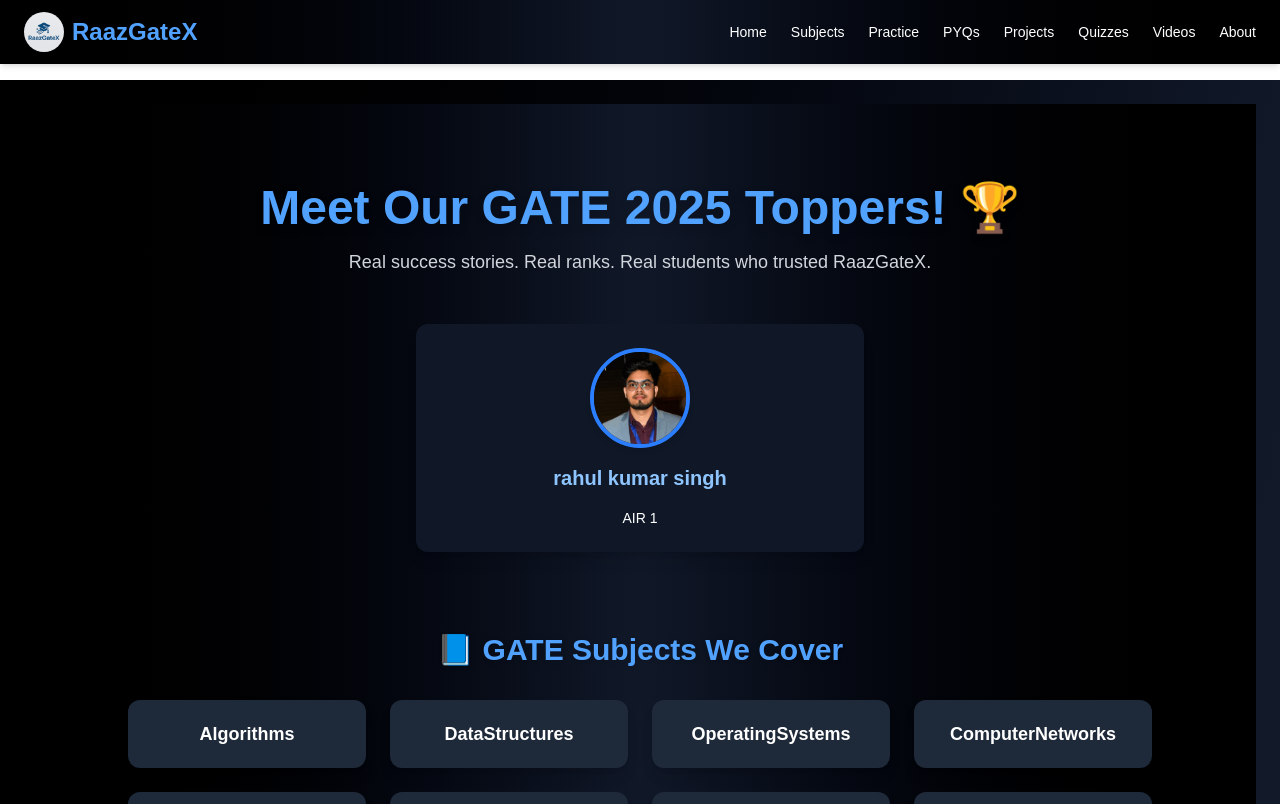
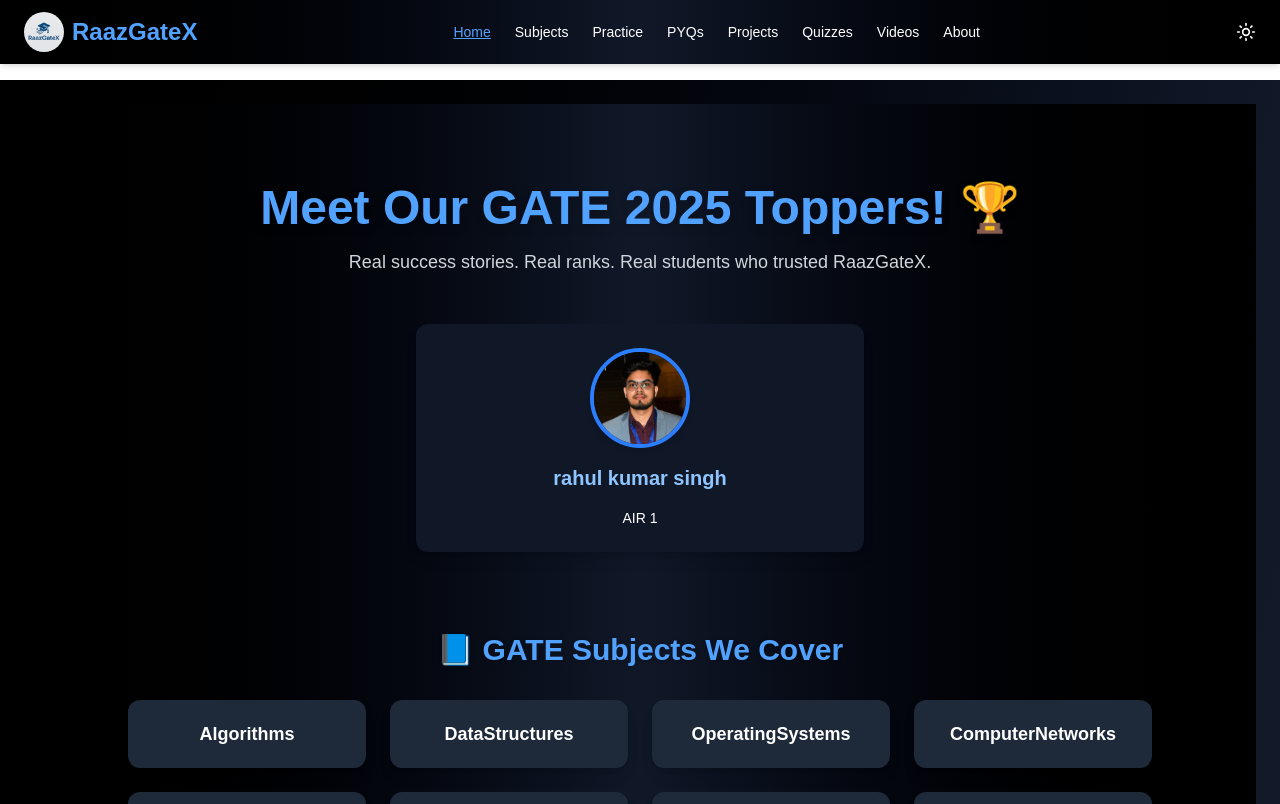
Before and after one commit to Rajmehra725/blogwithraaz, a Next.js app: page / in a window 1280 px wide. Shown: the top 804 px of the page. Built offline with nearby package versions, Linux system fonts and the light colour scheme.

Commit message:
menu button add

```diff
--- a/app/cs/components/Navbar.tsx
+++ b/app/cs/components/Navbar.tsx
@@ -1,16 +1,39 @@
 'use client';
 
-import { useState } from 'react';
+import { usePathname } from 'next/navigation';
+import { useState, useEffect } from 'react';
 import Link from 'next/link';
-import { Menu, X } from 'lucide-react';
 import Image from 'next/image';
+import { Menu, X, Sun, Moon } from 'lucide-react';
 import Logo from '@/public/Image/RaazGateX.png';
 
 export default function Navbar() {
+  const pathname = usePathname();
   const [isOpen, setIsOpen] = useState(false);
+  const [theme, setTheme] = useState('dark');
+
+  // Theme toggle effect
+  useEffect(() => {
+    document.documentElement.classList.toggle('dark', theme === 'dark');
+  }, [theme]);
+
+  const toggleTheme = () => {
+    setTheme(theme === 'dark' ? 'light' : 'dark');
+  };
+
+  const navLinks = [
+    { href: '/', label: 'Home' },
+    { href: '/subject', label: 'Subjects' },
+    { href: '/practice', label: 'Practice' },
+    { href: '/pyq', label: 'PYQs' },
+    { href: '/projects', label: 'Projects' },
+    { href: '/quizzes', label: 'Quizzes' },
+    { href: '/videos', label: 'Videos' },
+    { href: '/about', label: 'About' },
+  ];
 
   return (
-    <nav className="w-full bg-gradient-to-r from-black via-gray-900 to-black text-white px-6 py-3 shadow-md fixed top-0 z-50">
+    <nav className="w-full fixed top-0 z-50 bg-gradient-to-r from-black via-gray-900 to-black text-white px-6 py-3 shadow-md">
       <div className="flex justify-between items-center max-w-7xl mx-auto">
         {/* Logo */}
         <div className="flex items-center space-x-2">
@@ -20,37 +43,61 @@
 
         {/* Desktop Links */}
         <div className="hidden md:flex space-x-6 text-sm">
-          <Link href="/" className="hover:text-blue-400">Home</Link>
-          <Link href="/subject" className="hover:text-blue-400">Subjects</Link>
-          <Link href="/practice" className="hover:text-blue-400">Practice</Link>
-          <Link href="/pyq" className="hover:text-blue-400">PYQs</Link>
-          <Link href="/projects" className="hover:text-blue-400">Projects</Link>
-          <Link href="/quizzes" className="hover:text-blue-400">Quizzes</Link>
-          <Link href="/videos" className="hover:text-blue-400">Videos</Link>
-          <Link href="/about" className="hover:text-blue-400">About</Link>
+          {navLinks.map(({ href, label }) => (
+            <Link
+              key={href}
+              href={href}
+              className={`hover:text-blue-400 transition ${
+                pathname === href ? 'text-blue-400 underline' : ''
+              }`}
+            >
+              {label}
+            </Link>
+          ))}
         </div>
 
-        {/* Mobile Menu Toggle */}
-        <div className="md:hidden">
-          <button onClick={() => setIsOpen(!isOpen)}>
-            {isOpen ? <X size={28} /> : <Menu size={28} />}
+        {/* Right Side Icons */}
+        <div className="flex items-center gap-4">
+          {/* Theme Toggle */}
+          <button onClick={toggleTheme} className="hidden md:block">
+            {theme === 'dark' ? <Sun size={20} /> : <Moon size={20} />}
           </button>
+
+          {/* Mobile Menu Toggle */}
+          <div className="md:hidden">
+            <button onClick={() => setIsOpen(!isOpen)} aria-label="Toggle menu">
+              {isOpen ? <X size={28} /> : <Menu size={28} />}
+            </button>
+          </div>
         </div>
       </div>
 
-      {/* Mobile Dropdown */}
-      {isOpen && (
-        <div className="md:hidden bg-gray-800 px-6 pb-4 mt-2 rounded shadow-md space-y-3">
-          <Link href="/" onClick={() => setIsOpen(false)}>Home</Link>
-          <Link href="/subject" onClick={() => setIsOpen(false)}>Subjects</Link>
-          <Link href="/practice" onClick={() => setIsOpen(false)}>Practice</Link>
-          <Link href="/pyq" onClick={() => setIsOpen(false)}>PYQs</Link>
-          <Link href="/projects" onClick={() => setIsOpen(false)}>Projects</Link>
-          <Link href="/quizzes" onClick={() => setIsOpen(false)}>Quizzes</Link>
-          <Link href="/videos" onClick={() => setIsOpen(false)}>Videos</Link>
-          <Link href="/about" onClick={() => setIsOpen(false)}>About</Link>
-        </div>
-      )}
+      {/* Mobile Dropdown Menu with animation */}
+      <div
+        className={`md:hidden absolute top-16 left-0 w-full bg-gray-900 px-6 py-4 space-y-4 shadow-lg z-40 transition-all duration-300 ease-in-out ${
+          isOpen ? 'opacity-100 max-h-[500px]' : 'opacity-0 max-h-0 overflow-hidden'
+        }`}
+      >
+        {navLinks.map(({ href, label }) => (
+          <Link
+            key={href}
+            href={href}
+            onClick={() => setIsOpen(false)}
+            className={`block hover:text-blue-400 transition ${
+              pathname === href ? 'text-blue-400 underline' : ''
+            }`}
+          >
+            {label}
+          </Link>
+        ))}
+        {/* Theme toggle in mobile */}
+        <button
+          onClick={toggleTheme}
+          className="flex items-center gap-2 text-sm hover:text-blue-400"
+        >
+          {theme === 'dark' ? <Sun size={18} /> : <Moon size={18} />} Theme
+        </button>
+      </div>
     </nav>
   );
 }
```
